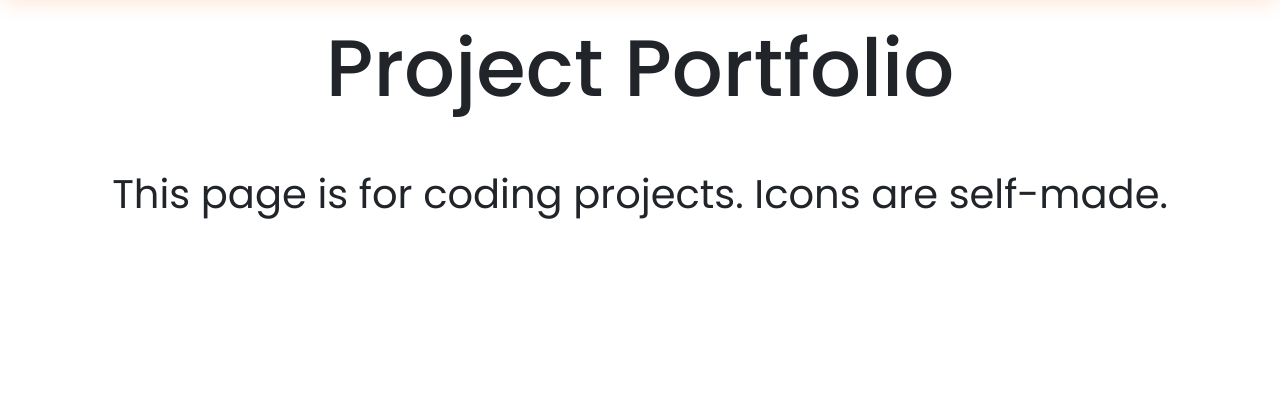
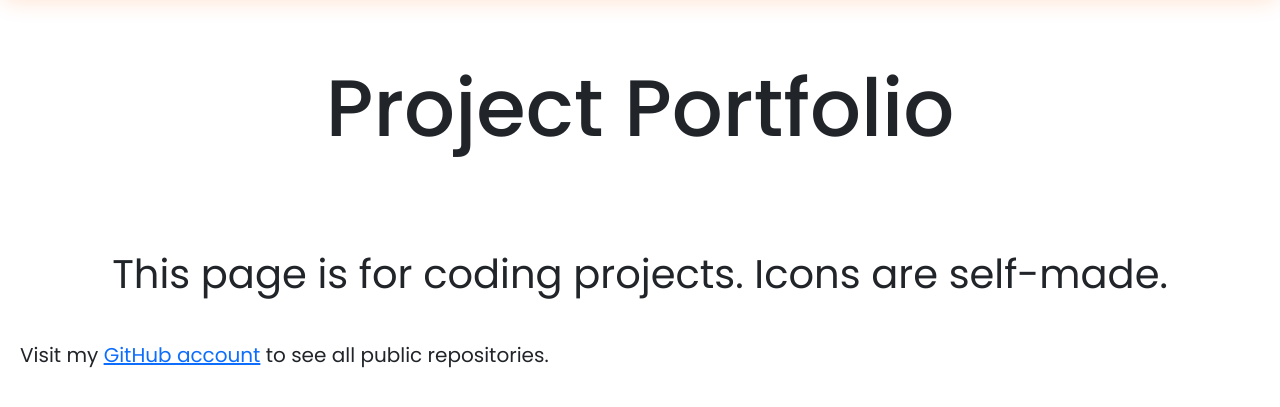
Before and after one commit to SmartConTractor88/Flask-WebApp, a Flask app: page /projects in a window 1280 px wide. Shown: the part 108-515 px from the top of the page. Run offline with Flask 3, Linux system fonts and the light colour scheme.

Commit message:
Create an external css file for styling text.

```diff
--- /dev/null
+++ b/static/styles/text.css
@@ -0,0 +1,19 @@
+.title {
+    text-align: center;
+    padding-top: 60px; /* increase distance from top */
+    padding-bottom: 60px;
+    font-size: 80px;
+}
+
+.subtitle {
+    text-align: center;
+    padding-top: 20px; /* increase distance from top */
+    font-size: 40px;
+}
+
+.text_content {
+    text-align: left;
+    padding-left: 20px;
+    padding-top: 20px; /* increase distance from top */
+    font-size: 20px;
+}
--- a/templates/contact.html
+++ b/templates/contact.html
@@ -5,6 +5,7 @@
     <meta name="viewport" content="width=device-width, initial-scale=1.0">
     <link rel="stylesheet" href="https://cdn.jsdelivr.net/npm/bootstrap@5.1.3/dist/css/bootstrap.min.css">
     <link rel= "stylesheet" type= "text/css" href= "{{ url_for('static',filename='styles/navbar.css') }}">
+    <link rel= "stylesheet" type= "text/css" href= "{{ url_for('static',filename='styles/text.css') }}">
     <title>Application Form</title>
 </head>
 <style>
@@ -57,7 +58,7 @@ p {
     </nav>
 
     <div class="container">
-        <h1 class="mt-4 mb-4">Contact Us</h1>
+        <p class="subtitle">Contact Us</p>
         <form method="post">
             <div class="from group mb-4">
                 <label for="first_name">First Name</label>
--- a/templates/projects.html
+++ b/templates/projects.html
@@ -5,6 +5,7 @@
     <meta name="viewport" content="width=device-width, initial-scale=1.0">
     <link rel="stylesheet" href="https://cdn.jsdelivr.net/npm/bootstrap@5.1.3/dist/css/bootstrap.min.css">
     <link rel= "stylesheet" type= "text/css" href= "{{ url_for('static',filename='styles/navbar.css') }}">
+    <link rel= "stylesheet" type= "text/css" href= "{{ url_for('static',filename='styles/text.css') }}">
     <title>Projects</title>
 </head>
 
@@ -16,18 +17,6 @@ body {
     font-family: 'Poppins', sans-serif; /* apply Poppins as the default font */
 }
 
-.title {
-    text-align: center;
-    padding-top: 20px; /* increase distance from top */
-    padding-bottom: 20px;
-    font-size: 80px;
-}
-
-.p1 {
-    text-align: center;
-    padding-top: 20px; /* increase distance from top */
-    font-size: 40px;
-}
 </style>
 
 <body>
@@ -64,7 +53,9 @@ body {
 
     <h1 class="title">Project Portfolio</h1>
 
-    <p class="p1">This page is for coding projects. Icons are self-made.</p>
+    <p class="subtitle">This page is for coding projects. Icons are self-made.</p>
+
+    <p class="text_content"> Visit my <a href="https://github.com/SmartConTractor88">GitHub account</a> to see all public repositories. </p>
 
 </body>
 </html>
```
Also changed, not shown: templates/art.html (+2 -8 lines), templates/blog.html (+5 -10 lines), templates/home.html (+1 -6 lines).
